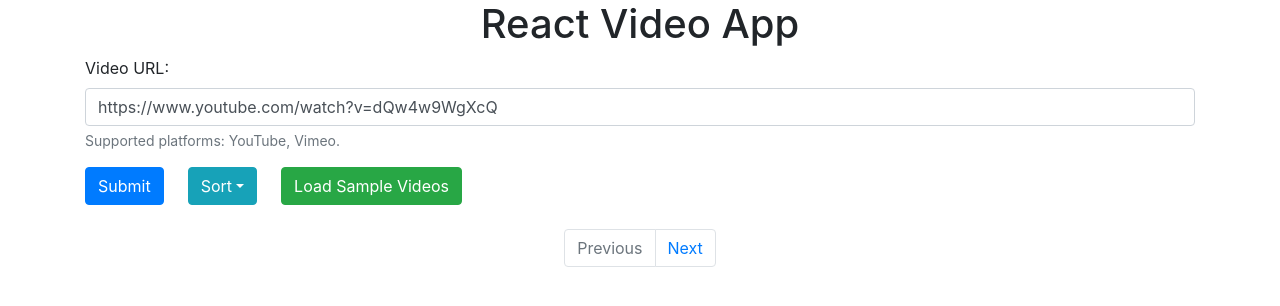
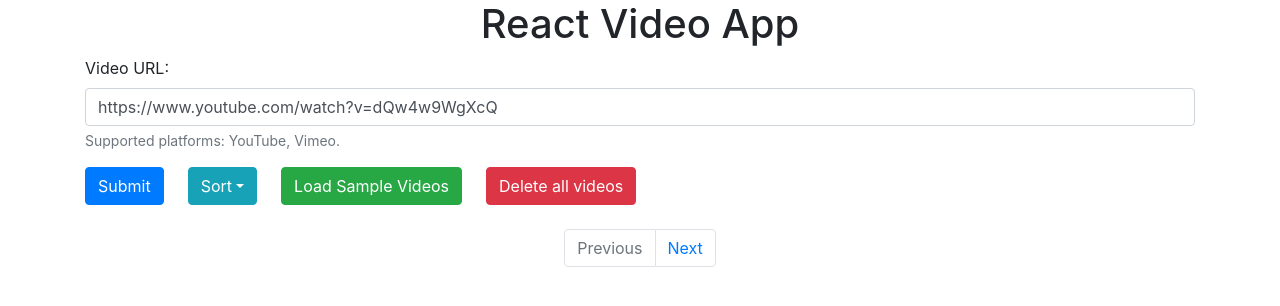
Before and after one commit to se7t/react-video-app, a React (Create React App) app: page / in a window 1280 px wide. Shown: the top 306 px of the page. Built offline with nearby package versions, Linux system fonts and the light colour scheme.

Commit message:
Add delete all videos functionality

```diff
--- a/src/App.jsx
+++ b/src/App.jsx
@@ -91,7 +91,7 @@ function App() {
     setAlertVisible(true);
   };
 
-  const handleDelete = (handledVideo) => {
+  const handleDeleteVideo = (handledVideo) => {
     // eslint-disable-next-line no-param-reassign
     setVideos(videos.filter((item) => item !== handledVideo));
 
@@ -100,6 +100,17 @@ function App() {
       bootstrapMessage: 'Video Deleted.',
     });
 
+    setAlertVisible(true);
+  };
+
+  const handleDeleteAllVideos = () => {
+    const amount = videos.length;
+    setVideos([]);
+
+    setAlert({
+      bootstrapColor: 'success',
+      bootstrapMessage: `Deleted ${amount} videos.`,
+    });
     setAlertVisible(true);
   };
 
@@ -288,7 +299,7 @@ function App() {
                 )}
 
             </Col>
-            <Col><Button color="danger" onClick={() => handleDelete(video)}><Delete /></Button></Col>
+            <Col><Button color="danger" onClick={() => handleDeleteVideo(video)}><Delete /></Button></Col>
           </Row>
         </CardBody>
       </Card>
@@ -327,6 +338,9 @@ function App() {
           </ButtonDropdown>
           <Button className="ml-4" color="success" onClick={handleSampleVideos}>
             Load Sample Videos
+          </Button>
+          <Button className="ml-4" color="danger" onClick={handleDeleteAllVideos}>
+            Delete all videos
           </Button>
         </Form>
         {videos.length > 0 || alert.bootstrapColor === 'success'
```
